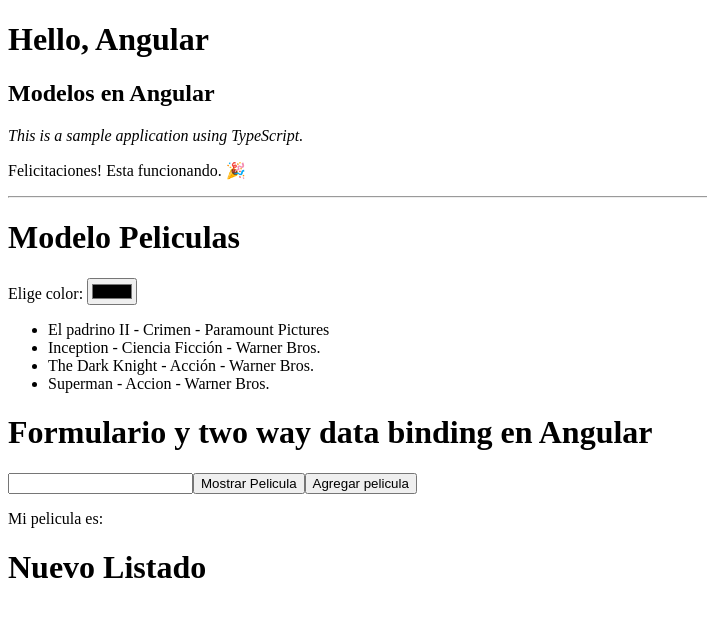
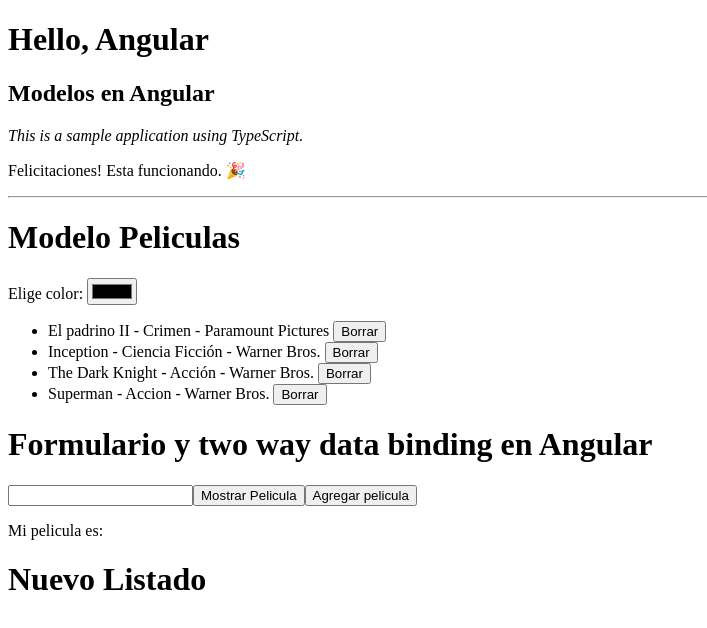
Before and after one commit to Juan8516/03.-Angular, an Angular app: page / in a window 1280 px wide. Shown: the top 628 px of the page, without its empty margins (0-707 px from the left). Built offline with nearby package versions, Linux system fonts and the light colour scheme.

Commit message:
evento click: eliminar elementos

```diff
--- a/src/app/components/peliculas/peliculas.html
+++ b/src/app/components/peliculas/peliculas.html
@@ -8,14 +8,19 @@
 </p>
 
 <ul>
-  @for (pelicula of peliculas; track pelicula.id) {
+  @for (pelicula of peliculas; track pelicula.id; let indice = $index) {
     <li>{{pelicula.titulo}} -
 
       <span [ngStyle]="{'background-color' : color}">
         {{pelicula.genero}}
       </span> -
 
-      {{pelicula.plataforma}}</li>
+      {{pelicula.plataforma}}
+
+      <button (click)="borrarPeli(indice)">Borrar</button>
+
+    </li>
+
   }
 </ul>
 
--- a/src/app/components/peliculas/peliculas.ts
+++ b/src/app/components/peliculas/peliculas.ts
@@ -48,4 +48,8 @@ export class Peliculas {
 
     this.peliculas.push(nuevaPelicula);
   }
+
+  borrarPeli(indice: number) {
+    this.peliculas.splice(indice, 1);
+  }
 }
```
